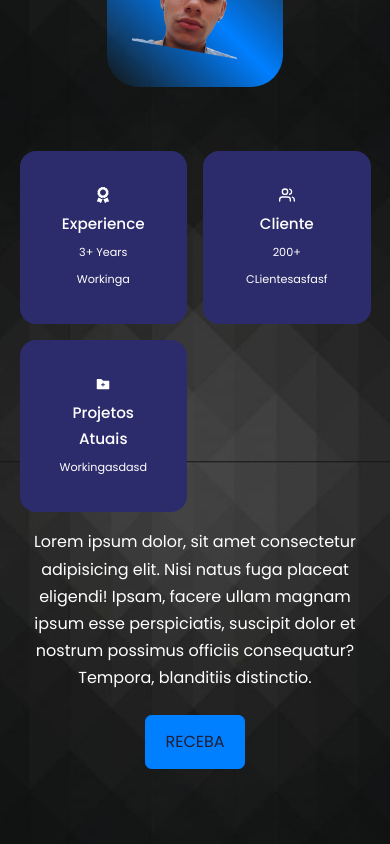
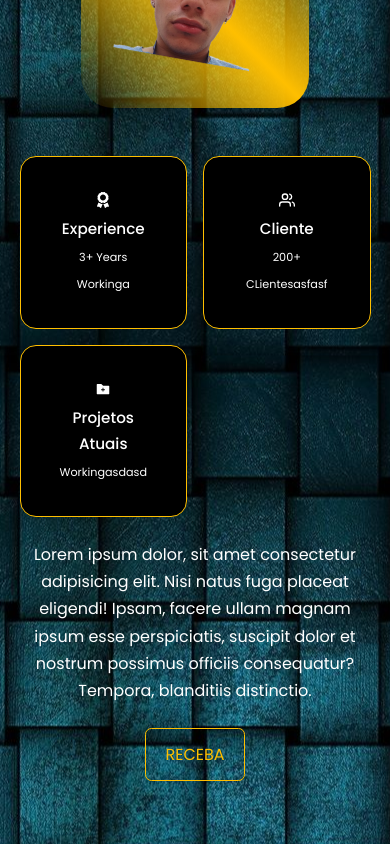
Before and after one commit to vini-bolado/react-portfolio-website-1, a React (Create React App) app: page / in a window 390 px wide. Shown: the part 1156-2000 px from the top of the page. Built offline with nearby package versions, Linux system fonts and the light colour scheme.

Commit message:
refinamento 1

```diff
--- a/src/components/about/about.css
+++ b/src/components/about/about.css
@@ -41,7 +41,7 @@
 .about__card{
 
     background: var(--color-bg-variant);
-    border: 1px solid transparent;
+    border: 1px solid #ffbf00;
     border-radius: 1rem;
     padding: 2rem;
     text-align: center;
--- a/src/components/contact/contact.css
+++ b/src/components/contact/contact.css
@@ -16,7 +16,7 @@
     padding: 1.2rem;
     border-radius: 1.2rem;
     text-align: center;
-    border: 1px solid transparent;
+    border: 1px solid #ffbf00;
     transition: var(--transition);
 }
 
@@ -47,8 +47,8 @@ input, textarea {
     width: 100%;
     padding: 1.5rem;
     border-radius: 0.5rem;
-    background: transparent;
-    border: 2px solid var(--color-primary-variant);
+    background: black;
+    border: 2px solid #ffbf00;
     resize: none;
     color: var(--color-white);
 }
--- a/src/components/experience/experience.css
+++ b/src/components/experience/experience.css
@@ -10,7 +10,7 @@
     background: var(--color-bg-variant);
     padding: 2.4rem 5rem;
     border-radius: 2rem;
-    border: 1px solid transparent;
+    border: 1.5px solid #ffbf00;
     transition: var(--transition);
 }
 
--- a/src/components/portfolio/portfolio.css
+++ b/src/components/portfolio/portfolio.css
@@ -8,12 +8,12 @@
      background: var(--color-bg-variant);
      padding: 1.3rem;
      border-radius: 2rem;
-     border: 1px solid transparent;
-     transition: var(transition);
+     border: 1.5px solid #ffbf00;
+     transition: var(--transition);
  }
 
  .portfolio__item:hover{
-     border-color: var(--color-primary-variant);
+     border-color: var(#ffbf00);
      background: transparent;
  }
 
@@ -34,24 +34,6 @@
  }
 
 
- @media screen and (max-width: 1024px){
-
-    .about__container {
-
-        grid-template-columns: 1fr;
-        gap: 0;
-    }
-    .about__me {
-        width: 50%;
-        margin: 2rem auto 4rem;
-
-    }
-
-    .about__content p{
-        margin: 1rem 0 1.5rem;
-    }
-
-  }
 
 
 
--- a/src/components/services/services.css
+++ b/src/components/services/services.css
@@ -10,7 +10,7 @@
     border-radius: 0 0 2rem 2rem;
     border: 1px solid var(--color-primary);
     height: fit-content;
-    transition: var(transition);
+    transition: var(--transition);
 }
 
 .service:hover{
--- a/src/components/testimonials/testimonials.css
+++ b/src/components/testimonials/testimonials.css
@@ -9,7 +9,7 @@
     overflow: hidden;
     border-radius: 50%;
     margin: 0 auto 1rem;
-    border: 0.4rem solid var(--color-primary-variant);
+    border: 0.4rem solid #ffbf00;
 }
 
 
@@ -19,6 +19,7 @@
     padding: 2rem;
     border-radius: 2rem;
     user-select: none;
+    border: 2px solid #ffbf00;
 }
 
 .client__review{
--- a/src/index.css
+++ b/src/index.css
@@ -16,16 +16,16 @@
 :root{
 
     --color-bg:#1f1f38;
-    --color-bg-variant:#2c2c6c;
-    --color-primary:#007fff;
-    --color-primary-variant:rgba(77,181,255,0.4);
+    --color-bg-variant:#000;
+    --color-primary:#ffbf00;
+    --color-primary-variant:rgba(2, 3, 19, 0.4);
     --color-white:#fff;
-    --color-light:rgba(255, 255, 255, 0.541);
+    --color-light:#ffbf00;
 
     --container-width-lg: 75%;
     --container-width-md: 86%;
     --container-width-sm: 90%;
-    --transition: all 400ms ease;
+    --transition: all 600ms ease;
 
 }
 
@@ -42,7 +42,7 @@ body {
     background: var(--color-bg);
     color: var(--color-white);
     line-height: 1.7;
-    background-image: url(../src/assets/a2b130ece676a6baeec5d3813021bd90.jpg);
+    background-image: url(../src/assets/img1.jpg);
     background-position: center;
 }
 
@@ -103,14 +103,14 @@ a:hover{
 }
 
 .btn:hover{
-    background: var(--color-white);
-    color: var(--color-bg);
+    background: #000;
+    color: var(--color-white);
     border-color: transparent;
 }
 
 .btn-primary {
-    background:var(--color-primary);
-    color: var(--color-bg);
+    background:transparent;
+    color: #ffbf00;
 }
 
 img{
```
Also changed, not shown: src/assets/img1.jpg (added).
